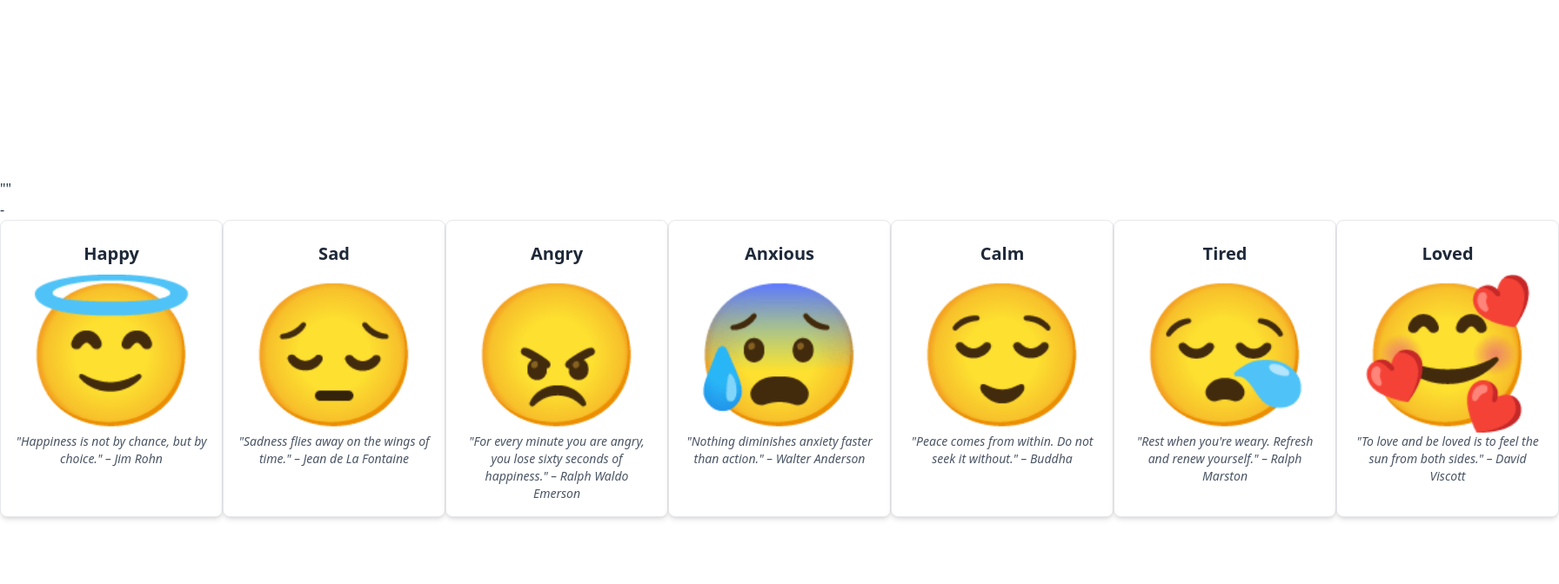
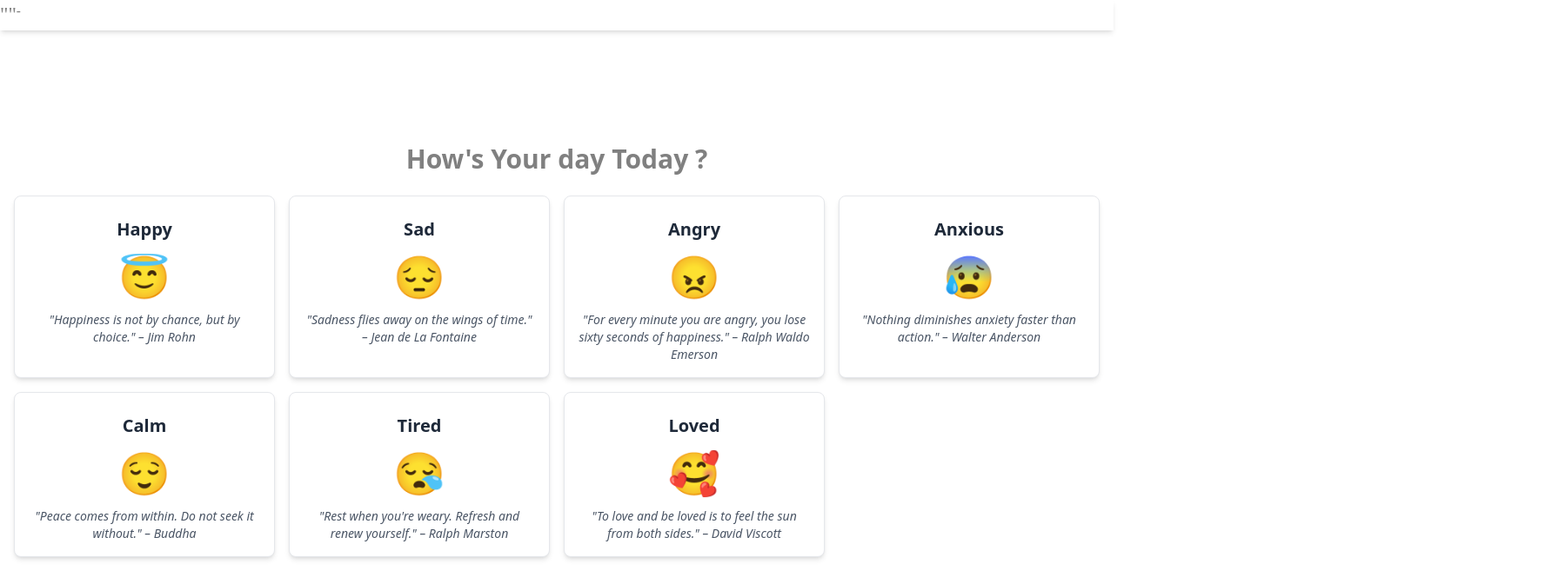
Before and after one commit to anjana732/mood-journal, a React (Vite) app: page / in a window 1280 px wide. Shown: the top 672 px of the page at 87% size, 1792 px wide, since content can reach past the window. Built offline with nearby package versions, Linux system fonts and the light colour scheme; no server answers.

Commit message:
Add style

```diff
--- a/src/App.css
+++ b/src/App.css
@@ -1,8 +1,15 @@
 @import "tailwindcss";
 
-#emoji-container{
+/* #emoji-container{
+  display: flex;
+} */
+
+#quote-cotainer{
   display: flex;
 }
+/* #main-div{
+  display: flex;
+} */
 
 /* #root {
   max-width: 1280px;
--- a/src/App.jsx
+++ b/src/App.jsx
@@ -62,17 +62,41 @@ function App() {
 
   return (
     <>
-      <QuoteOfTheDay />
-      <div id="emoji-container">
-        {emojiObject.map((mood) => {
-          return <EmojiCard key={mood.emojiName} {...mood} onMoodSelect={handleMoodSelect} />
-        })}
-      </div>
-      {
-        hasTodayMood && (<TodayMood todayMood={selectMood} onClearHoistory={handleClearHistory}/>)
-      }
+    <QuoteOfTheDay />
+    <center style={{fontSize:"30px", fontWeight:"bolder" , color:"gray" }} className="mb-5">How's Your day Today ?</center>
 
-    </>
+   <div
+  id="main-div"
+  className="flex flex-col lg:flex-row px-4 max-w-7xl mx-auto w-full box-border relative"
+>
+
+  {/* EmojiCard Section */}
+  <div
+    id="emoji-container"
+    className={`grid grid-cols-2 sm:grid-cols-3 md:grid-cols-4 gap-4 ${
+      hasTodayMood ? 'lg:w-3/4' : 'w-full'
+    }`}
+  >
+    {emojiObject.map((mood) => (
+      <EmojiCard key={mood.emojiName} {...mood} onMoodSelect={handleMoodSelect} />
+    ))}
+  </div>
+
+  {/* TodayMood Section — smaller */}
+  {hasTodayMood && (
+    <div className="lg:w-1/4 w-full flex justify-center">
+
+        <TodayMood
+          todayMood={selectMood}
+          onClearHoistory={handleClearHistory}
+        />
+
+    </div>
+  )}
+</div>
+
+  </>
+
   )
 }
 
--- a/src/components/EmojiCard.jsx
+++ b/src/components/EmojiCard.jsx
@@ -1,8 +1,8 @@
-function EmojiCard({ emojiName, emoji, quote , onMoodSelect}) {
+function EmojiCard({ emojiName, emoji, quote, onMoodSelect }) {
 
-    const handleClick = () =>{
+    const handleClick = () => {
         const now = new Date();
-        const today =  `${now.getDate()}/${now.getMonth() + 1}/${now.getFullYear()} - ${now.getHours()}:${now.getMinutes()}`;
+        const today = `${now.getDate()}/${now.getMonth() + 1}/${now.getFullYear()} - ${now.getHours()}:${now.getMinutes()}`;
         const newMood = {
             mood: emojiName,
             date: today
@@ -16,13 +16,15 @@ function EmojiCard({ emojiName, emoji, quote , onMoodSelect}) {
 
     return (
         <>
-            <div className="bg-white p-4 rounded-lg shadow-md hover:shadow-xl transition w-64 text-center border border-gray-200 cursor-pointer"
-            onClick={handleClick}>
-
+            <div
+                className="bg-white p-4 rounded-lg shadow-md hover:shadow-xl transition text-center border border-gray-200 cursor-pointer w-full h-full"
+                onClick={handleClick}
+            >
                 <h3 className="mt-2 mb-4 font-semibold text-xl text-gray-800">{emojiName}</h3>
-                <div style={{ fontSize: '10rem' }} className="text-9xl">{emoji}</div>
+                <div className="text-5xl">{emoji}</div>
                 <p className="mt-4 text-sm text-gray-600 italic">{quote}</p>
             </div>
+
         </>
     )
 }
--- a/src/components/QuoteOfTheDay.jsx
+++ b/src/components/QuoteOfTheDay.jsx
@@ -1,57 +1,59 @@
-import React,{useState, useEffect} from "react";
+import React, { useState, useEffect } from "react";
 
 const url = "https://api.allorigins.win/get?url=" + encodeURIComponent("https://zenquotes.io/api/today");
 
-function QuoteOfTheDay(){
+function QuoteOfTheDay() {
 
     const [quote, setQuote] = useState("");
     const [author, setAuthor] = useState("")
 
 
-    useEffect(()=>{
+    useEffect(() => {
 
         const storedQuote = localStorage.getItem("quote");
         const storedAuthor = localStorage.getItem("author");
-        const storedDate  = localStorage.getItem("today");
+        const storedDate = localStorage.getItem("today");
 
         const today = new Date().toISOString().split("T")[0];
 
-        if(storedAuthor && storedQuote && storedDate === today){
+        if (storedAuthor && storedQuote && storedDate === today) {
             console.log("local storage used");
             setQuote(storedQuote);
             setAuthor(storedAuthor);
-        }else{
+        } else {
 
-        async function fetchQuote(){
+            async function fetchQuote() {
                 try {
                     const response = await fetch(url);
                     console.log("API called");
-                    if(response.ok){
+                    if (response.ok) {
                         const data = await response.json();
                         const parsedData = JSON.parse(data.contents);
                         setQuote(parsedData[0].q);
                         setAuthor(parsedData[0].a);
                         localStorage.setItem("quote", parsedData[0].q);
                         localStorage.setItem("author", parsedData[0].a);
-                        localStorage.setItem("today",today);
+                        localStorage.setItem("today", today);
 
-                    }else{
+                    } else {
                         console.log("can't fecth");
                     }
 
                 } catch (error) {
-                console.log("error fetching data"+error);
+                    console.log("error fetching data" + error);
                 }
             }
             fetchQuote();
         }
-    },[])
+    }, [])
 
 
-    return(
+    return (
         <>
-        <h3>"{quote}"</h3>
-        <p>- {author}</p>
+            <div id="quote-cotainer" className="fixed top-0 left-0 w-full bg-white shadow-md z-50">
+                <h3 style={{color: "gray", fontFamily:"cursive", fontWeight:"400", fontSize:"23px"}}>"{quote}"</h3>
+                <p style={{color: "gray"}}> - {author}</p>
+            </div>
         </>
     )
 }
--- a/src/components/TodayMood.jsx
+++ b/src/components/TodayMood.jsx
@@ -1,23 +1,24 @@
 
 
-function TodayMood({todayMood,onClearHoistory}){
+function TodayMood({ todayMood, onClearHoistory }) {
 
     // const[todayMood, setTodayMood] = useState(JSON.parse(localStorage.getItem("todayMood")))
     //  console.log("today Mood....", todayMood);
 
-    const handleClearHistory = () =>{
+    const handleClearHistory = () => {
         onClearHoistory(localStorage.removeItem("todayMood"));
     }
 
 
 
-    return(
+    return (
         <>
-            <button onClick={handleClearHistory} >Clear History</button>
-            {todayMood.map((moodItem) => {
-                return <p>{moodItem.mood + moodItem.date}</p>
-            })}
-
+            <div className="rounded-lg p-6 shadow-md w-full h-full">
+                <button onClick={handleClearHistory} >Clear History</button>
+                {todayMood.map((moodItem) => {
+                    return <p>{moodItem.mood + moodItem.date}</p>
+                })}
+            </div>
         </>
     )
 }
```
Lines whose indentation alone changed are shown as unchanged.
